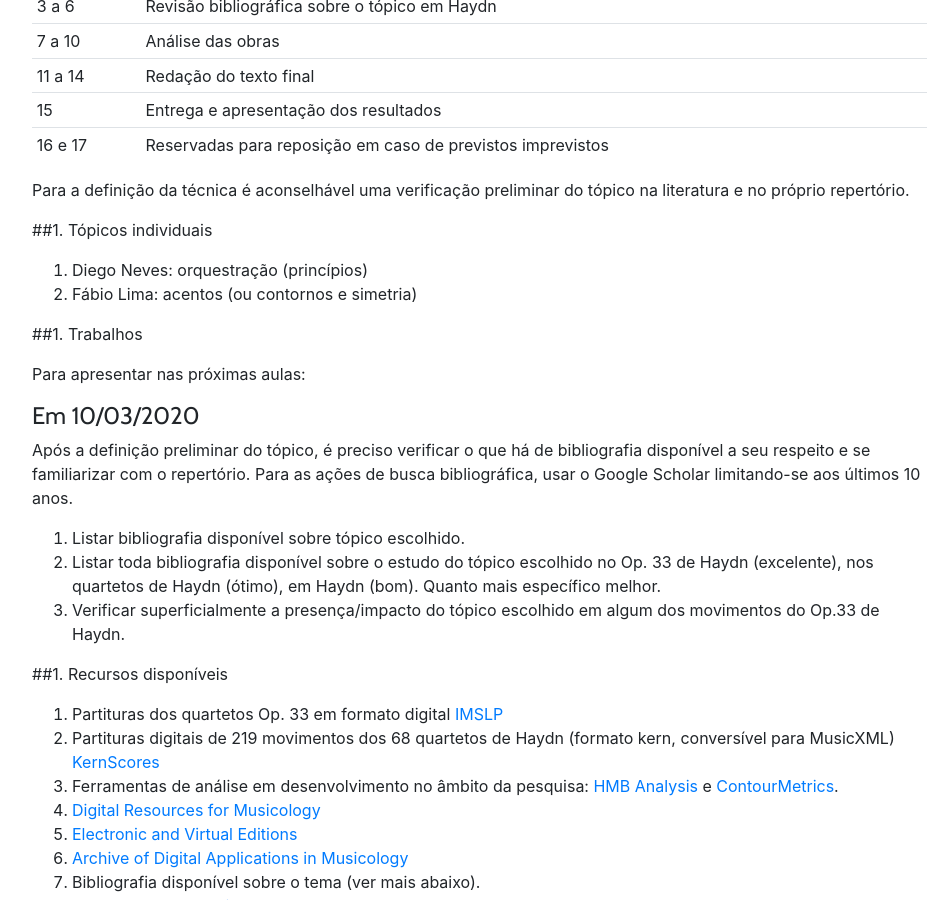
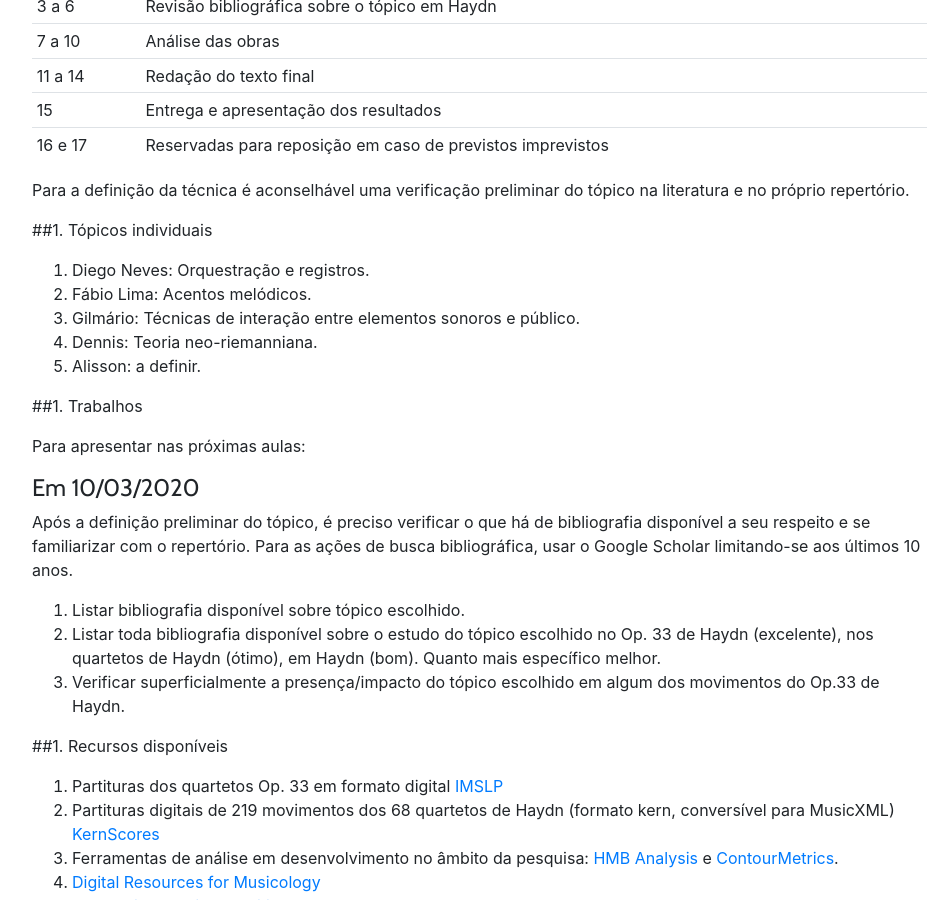
Before and after one commit to kroger/genosmus, a Jekyll site: the page built from _marcos/muse29.md, in a window 1280 px wide and 900 px high, scrolled down 1962 px. Shown: the whole window, without its empty margins (68-1019 px from the left). Built offline with Jekyll 4.4.1, drawn with Linux system fonts in a browser that asks for light colours; the table of contents is made by our own code.

Commit message:
Definição de trabalhos individuais

```diff
--- a/_marcos/muse29.md
+++ b/_marcos/muse29.md
@@ -106,8 +106,11 @@ tópico na literatura e no próprio repertório.
 
 ##1. Tópicos individuais
 
-1. Diego Neves: orquestração (princípios)
-1. Fábio Lima: acentos (ou contornos e simetria)
+1. Diego Neves: Orquestração e registros.
+1. Fábio Lima: Acentos melódicos.
+1. Gilmário: Técnicas de interação entre elementos sonoros e público.
+1. Dennis: Teoria neo-riemanniana.
+1. Alisson: a definir.
 
 ##1. Trabalhos
 
```
